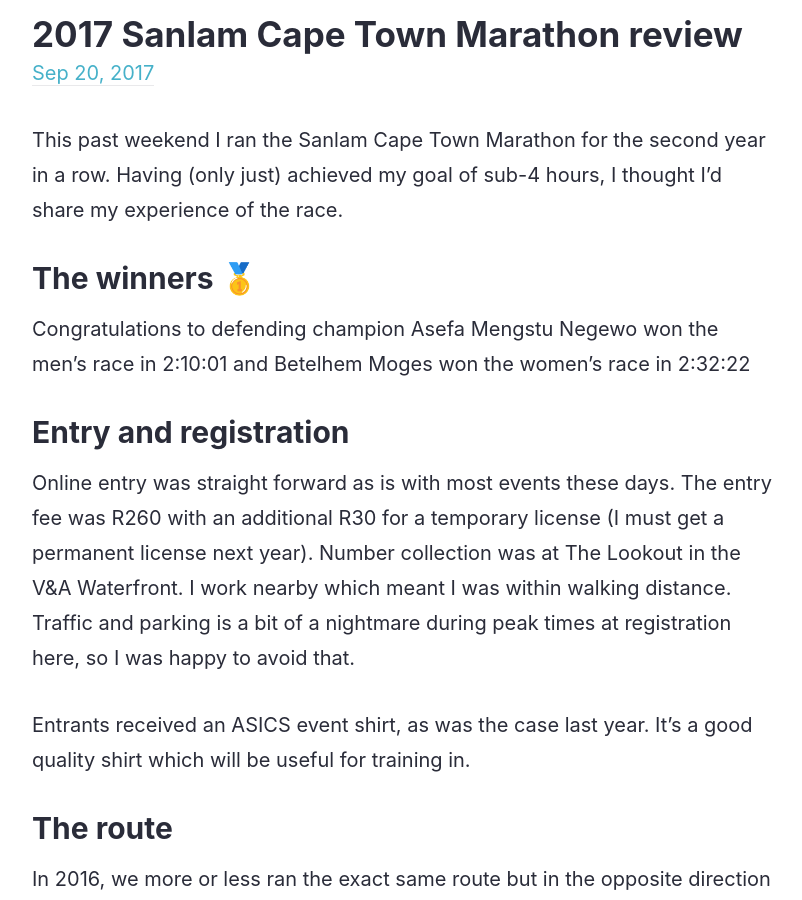
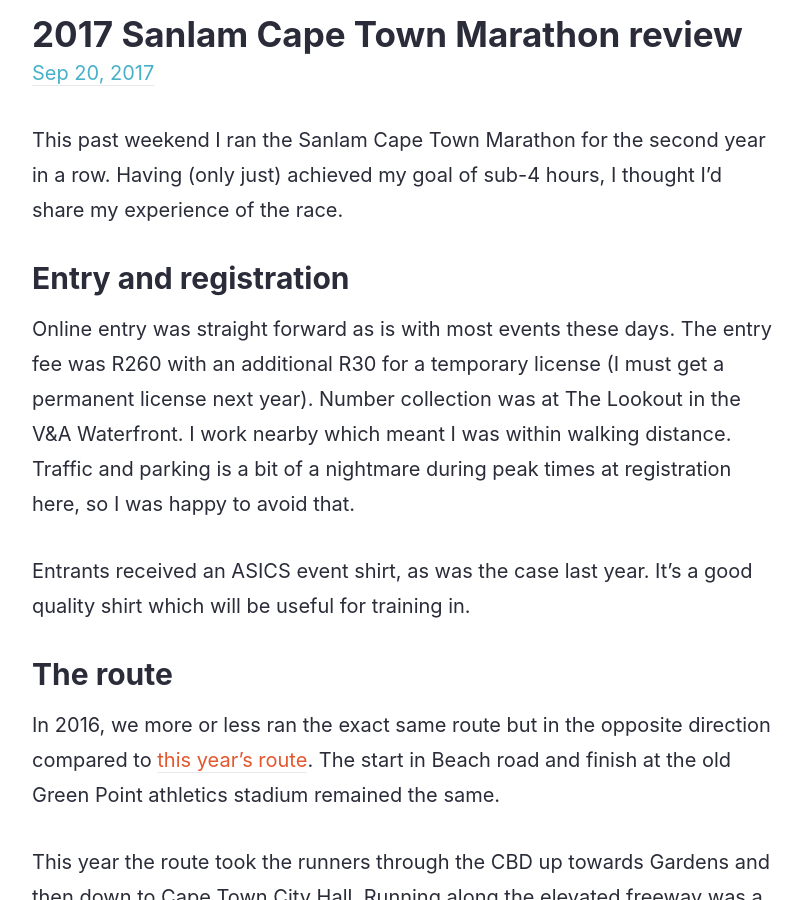
Before and after one commit to michaelthorne/michaelthorne.github.io, a Jekyll site: the page built from _posts/2017-09-20-2017-sanlam-cape-town-marathon-review.md, in a window 1280 px wide and 900 px high, scrolled down 435 px. Shown: the whole window, without its empty margins (238-1040 px from the left). Built offline with Jekyll 4.4.1, drawn with Linux system fonts in a browser that asks for light colours; some web fonts are replaced; comment, search, counter and statistics services are not loaded; some of the changed text lies outside the part shown.

Commit message:
✍ Sanlam Cape Town Marathon

```diff
--- a/_posts/2017-09-20-2017-sanlam-cape-town-marathon-review.md
+++ b/_posts/2017-09-20-2017-sanlam-cape-town-marathon-review.md
@@ -5,11 +5,6 @@
 ---
 
 This past weekend I ran the Sanlam Cape Town Marathon for the second year in a row. Having (only just) achieved my goal of sub-4 hours, I thought I’d share my experience of the race.
-
-### The winners 🥇
-
-Congratulations to defending champion Asefa Mengstu Negewo won the men’s race in
-2:10:01 and Betelhem Moges won the women’s race in 2:32:22
 
 ### Entry and registration
 
```
Also changed, not shown: other parts of _posts/2017-09-20-2017-sanlam-cape-town-marathon-review.md (+5 -0 lines).
